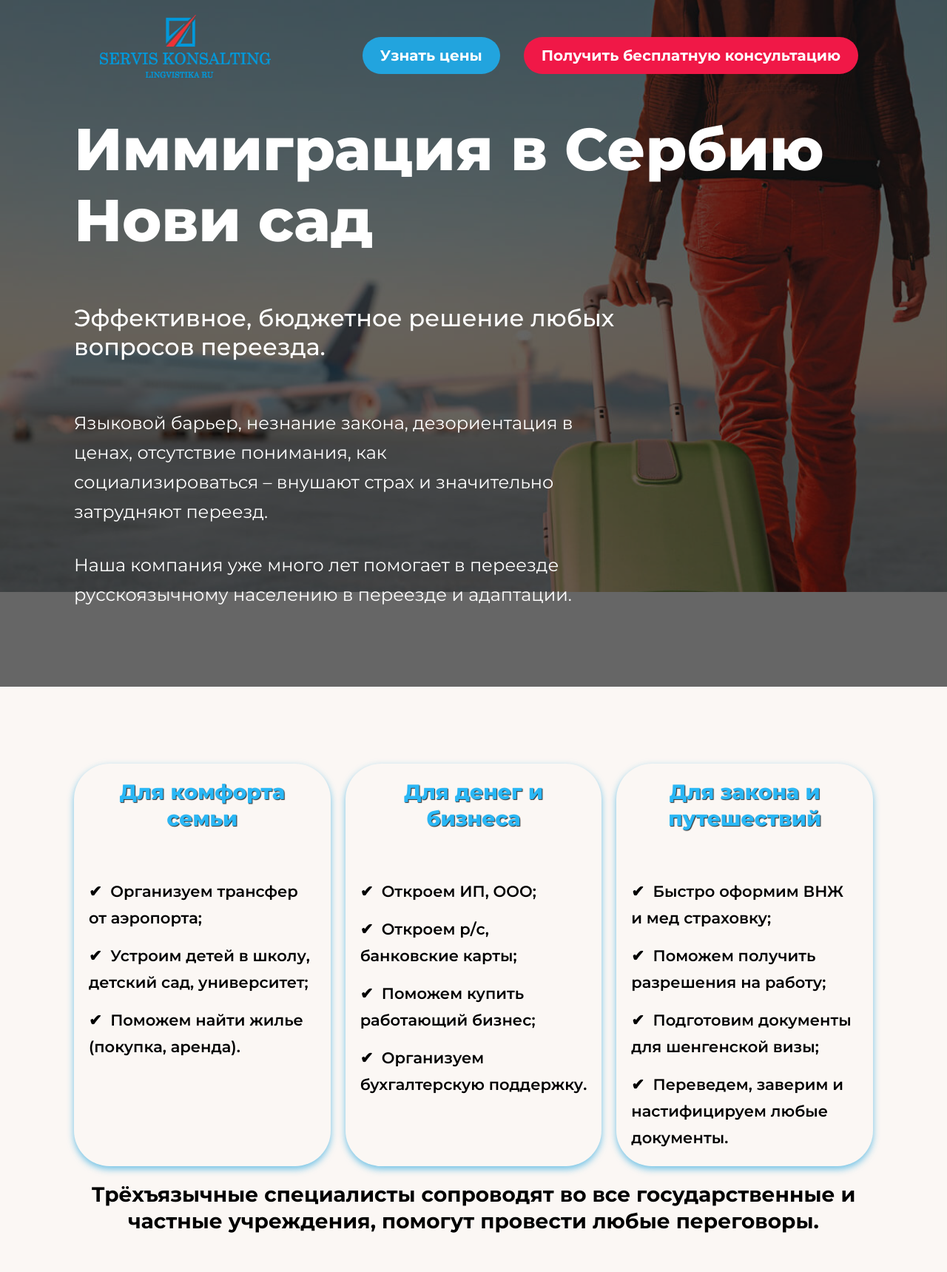
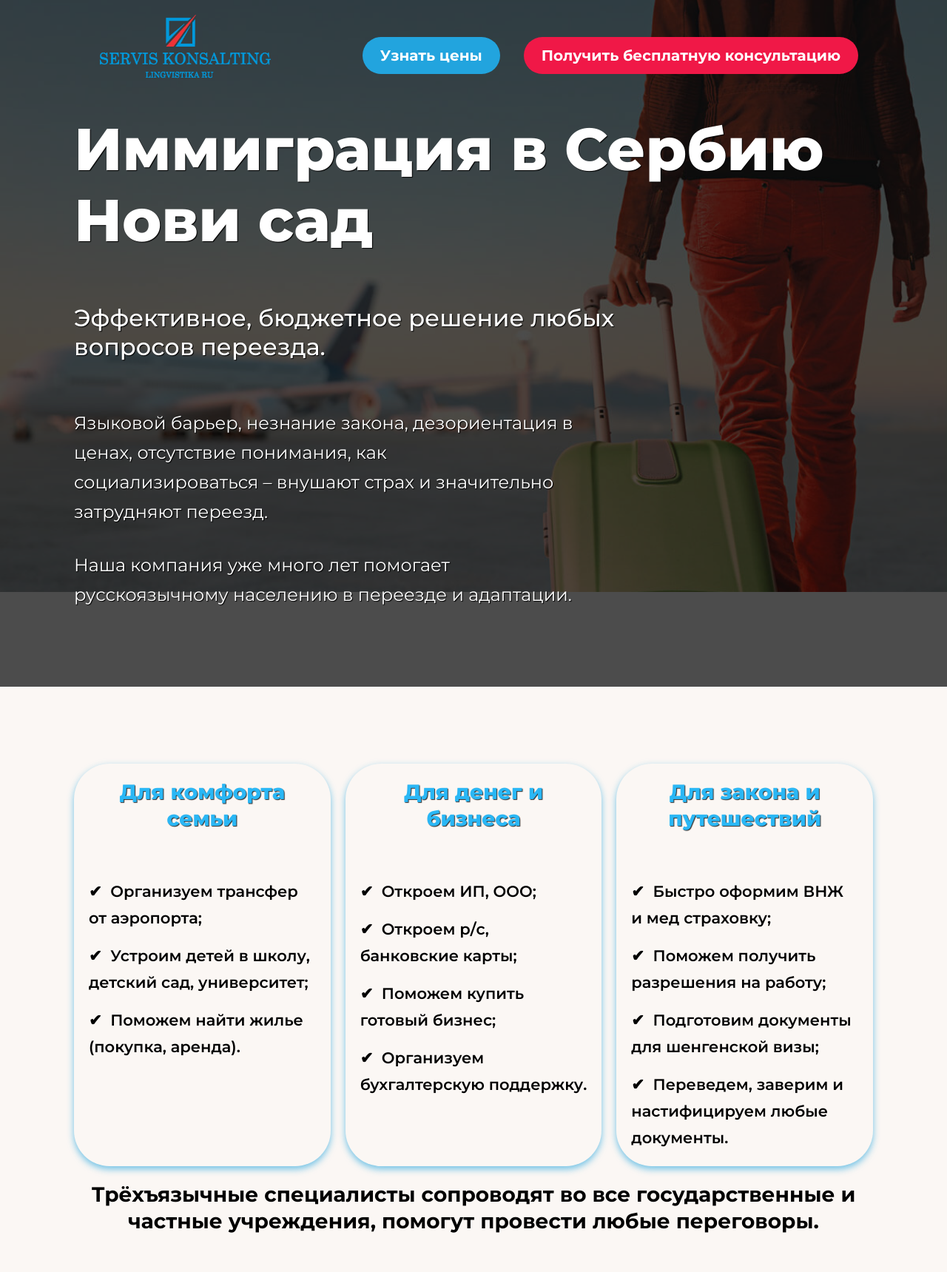
Before and after one commit to YanaRoman777/ImmigrationToSerbia, a plain HTML site: page index.html in a window 1280 px wide. Shown: the top 1719 px of the page at 74% size. Drawn offline with Linux system fonts and the light colour scheme; files whose address does not match are found by name.

Commit message:
Затемнить блоки и исправить ошибки в тексте

```diff
--- a/blocks/footer/__items/footer__items.css
+++ b/blocks/footer/__items/footer__items.css
@@ -2,7 +2,7 @@
     display: grid;
     grid-template-columns: repeat(2, 1fr);
     gap: 30px;
-    background-color: rgba(0, 0, 0, 0.378);
+    background-color: rgba(0, 0, 0, 0.6);
     box-shadow: 1px 1px 5px rgba(0, 0, 0, 0.904);
     padding: 20px;
     justify-content: center;
--- a/blocks/header/__paragraph/header__paragraph.css
+++ b/blocks/header/__paragraph/header__paragraph.css
@@ -5,6 +5,7 @@
     max-width: 690px;
     width: 100%;
     opacity: 0;
+    text-shadow: 1px 1px 1px rgb(0, 0, 0);
 }
 
 .header__paragraph:nth-of-type(2) {
--- a/blocks/header/__subtitle/header__subtitle.css
+++ b/blocks/header/__subtitle/header__subtitle.css
@@ -6,6 +6,7 @@
     margin: 32px 0;
     max-width: 790px;
     width: 100%;
+    text-shadow: 1px 1px 1px rgb(0, 0, 0);
 }
 
 @media all and (max-width: 1024px)  {
--- a/blocks/header/__title/header__title.css
+++ b/blocks/header/__title/header__title.css
@@ -4,6 +4,7 @@
     font-size: 80px;
     line-height: 96px;
     margin-top: 50px;
+    text-shadow: 1px 1px 1px rgb(0, 0, 0);
 }
 
 @media all and (max-width: 1024px)  {
--- a/blocks/header/header.css
+++ b/blocks/header/header.css
@@ -22,7 +22,7 @@
 
 .header {
     max-width: 100vw;
-    background-color: rgba(0, 0, 0, 0.6);
+    background-color: rgba(0, 0, 0, 0.7);
     width: 100%;
     margin: auto;
     display: grid;
--- a/blocks/price/__items/price__items.css
+++ b/blocks/price/__items/price__items.css
@@ -6,7 +6,7 @@
 }
 
 .price__items:last-child {
-    background-color: rgba(0, 0, 0, 0.178);
+    background-color: rgba(0, 0, 0, 0.6);
     padding: 10px;
 }
 
--- a/index.html
+++ b/index.html
@@ -23,7 +23,7 @@
           <a href="#form" class="button button_consultation">Получить бесплатную консультацию</a>
         </div>
         <p class="header__paragraph">Языковой барьер, незнание закона, дезориентация в ценах, отсутствие понимания, как социализироваться&nbsp;&ndash;&nbsp;внушают страх и значительно затрудняют переезд.</p>
-        <p class="header__paragraph">Наша компания уже много лет помогает в переезде русскоязычному населению в переезде и адаптации. </p>
+        <p class="header__paragraph">Наша компания уже много лет помогает русскоязычному населению в переезде и адаптации. </p>
       </div>
     </header>
 
@@ -44,7 +44,7 @@
               <ul class="cards__ul">
                 <li class="cards__li">&#10004;&nbsp;&nbsp;Откроем ИП, ООО;</li>
                 <li class="cards__li">&#10004;&nbsp;&nbsp;Откроем р/с, банковские карты;</li>
-                <li class="cards__li">&#10004;&nbsp;&nbsp;Поможем купить работающий бизнес;</li>
+                <li class="cards__li">&#10004;&nbsp;&nbsp;Поможем купить готовый бизнес;</li>
                 <li class="cards__li">&#10004;&nbsp;&nbsp;Организуем бухгалтерскую поддержку.</li>
               </ul>
             </div>
@@ -66,7 +66,7 @@
           <ul class="cards__ps cards__ul">
             <li class="cards__li">&#10004;&nbsp;&nbsp;Работаем с физическими и юридическими лицами;</li>
             <li class="cards__li">&#10004;&nbsp;&nbsp;Экономим ваше время в поиске информации и принятии решения;</li>
-            <li class="cards__li">&#10004;&nbsp;&nbsp;Говорим на русском, английском и сербском языках. В нашей команде работают русскоговорящие и местные специалисты;</li>
+            <li class="cards__li">&#10004;&nbsp;&nbsp;Говорим на русском, английском и сербском языках. В нашей команде работают русскоговорящие местные специалисты;</li>
             <li class="cards__li">&#10004;&nbsp;&nbsp;Работаем официально, консультируем в офисе в центре Нови Сада;</li>
             <li class="cards__li">&#10004;&nbsp;&nbsp;Широкая партнерская сеть в разных областях: риэлтерские агентства, переводчики, адвокаты и нотариусы позволяют решать оперативно любые вопросы.</li>
           </ul>
```
